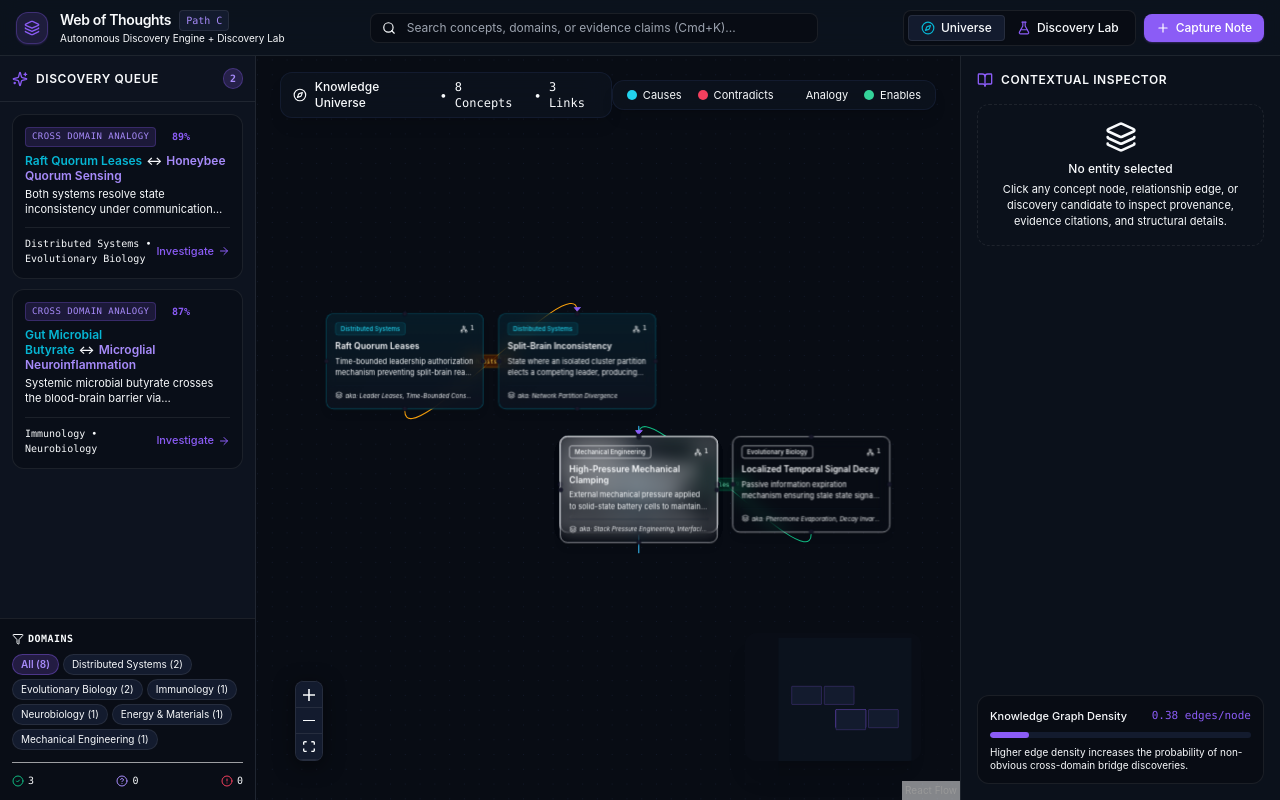
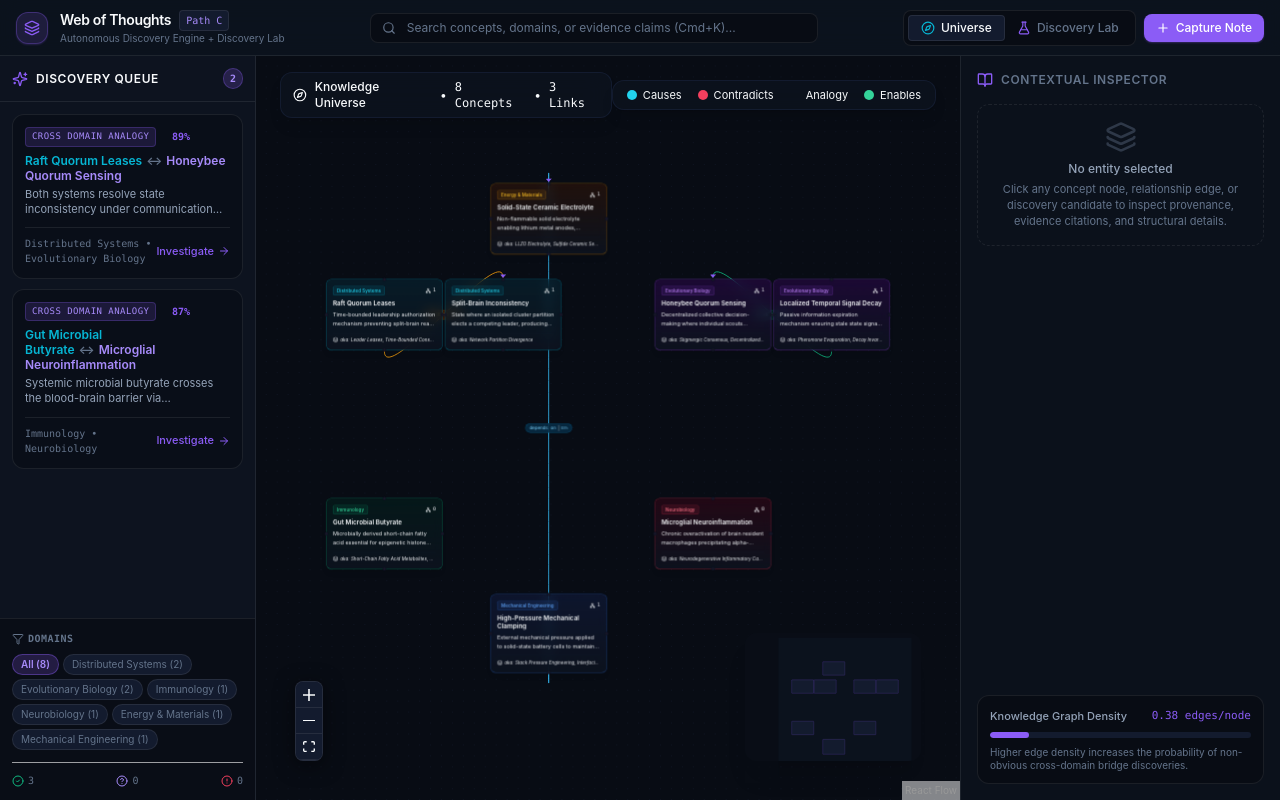
Before and after one commit to Dmandeep/Mindweave, a Next.js app: page / in a window 1280 px wide. Built offline with nearby package versions, Linux system fonts and the light colour scheme.

Commit message:
fix: resolve domain alignment, wrap ReactFlowProvider, add text theme colors, and layout heights

```diff
--- a/app/globals.css
+++ b/app/globals.css
@@ -13,7 +13,6 @@ body {
   background: #080C14;
   font-family: -apple-system, BlinkMacSystemFont, "Segoe UI", Roboto, "Helvetica Neue", Arial, sans-serif;
   overflow: hidden;
-  user-select: none;
 }
 
 /* Custom Scrollbars for Cognitive Observatory */
--- a/app/page.tsx
+++ b/app/page.tsx
@@ -13,17 +13,17 @@ export default function Home() {
   const { viewMode } = useKnowledgeStore();
 
   return (
-    <div className="flex flex-col h-screen w-screen overflow-hidden bg-cosmic-950 select-none">
+    <div className="flex flex-col h-screen w-screen overflow-hidden bg-cosmic-950">
       {/* Top Application Header */}
       <Header />
 
       {/* Main 3-Column Studio Workspace */}
-      <div className="flex flex-1 overflow-hidden relative">
+      <div className="flex flex-1 overflow-hidden relative min-h-0">
         {/* Left Column: Nav Sidebar & Discovery Feed */}
         <NavSidebar />
 
         {/* Center Area: Interactive Knowledge Universe or Discovery Lab Workbench */}
-        <main className="flex-1 relative overflow-hidden flex flex-col bg-cosmic-950">
+        <main className="flex-1 relative overflow-hidden flex flex-col h-full min-h-0 w-full bg-cosmic-950">
           {viewMode === 'universe' ? (
             <KnowledgeCanvas />
           ) : (
--- a/components/canvas/KnowledgeCanvas.tsx
+++ b/components/canvas/KnowledgeCanvas.tsx
@@ -1,8 +1,9 @@
 'use client';
 
-import React, { useMemo, useCallback, useEffect } from 'react';
+import React, { useMemo, useCallback, useEffect, useState } from 'react';
 import {
   ReactFlow,
+  ReactFlowProvider,
   Background,
   Controls,
   MiniMap,
@@ -10,8 +11,6 @@ import {
   useEdgesState,
   Node,
   Edge,
-  Connection,
-  addEdge,
   MarkerType,
   BackgroundVariant,
 } from '@xyflow/react';
@@ -28,15 +27,20 @@ const edgeTypes = {
   typedEdge: TypedEdge,
 };
 
-// Initial position coordinate offsets by domain category for intuitive semantic clustering
+// Initial position coordinate offsets by domain category for intuitive galactic clustering
 const DOMAIN_OFFSETS: Record<string, { x: number; y: number }> = {
-  'Distributed Systems': { x: -380, y: -200 },
-  'Neuroscience': { x: 380, y: -200 },
-  'Materials Science': { x: -380, y: 220 },
-  'Macroeconomics': { x: 380, y: 220 },
+  'Distributed Systems': { x: -480, y: -240 },
+  'Evolutionary Biology': { x: 240, y: -240 },
+  'Immunology': { x: -480, y: 240 },
+  'Neurobiology': { x: 240, y: 240 },
+  'Energy & Materials': { x: -120, y: -450 },
+  'Mechanical Engineering': { x: -120, y: 450 },
+  'Neuroscience': { x: 240, y: 240 },
+  'Materials Science': { x: -120, y: -450 },
+  'Macroeconomics': { x: 480, y: 0 },
 };
 
-export const KnowledgeCanvas: React.FC = () => {
+const CanvasInner: React.FC = () => {
   const {
     concepts,
     relationships,
@@ -49,24 +53,29 @@ export const KnowledgeCanvas: React.FC = () => {
     setSelectedDomainFilter,
   } = useKnowledgeStore();
 
+  const [mounted, setMounted] = useState(false);
+  useEffect(() => {
+    setMounted(true);
+  }, []);
+
   // Convert concepts & relationships to React Flow nodes and edges
   const initialNodes: Node[] = useMemo(() => {
     return concepts.map((concept, index) => {
-      // Calculate connection count for this concept
       const connectionCount = relationships.filter(
         (r) => r.sourceConceptId === concept.id || r.targetConceptId === concept.id
       ).length;
 
-      // Calculate initial layout position based on domain quadrant
-      const baseOffset = DOMAIN_OFFSETS[concept.domainCategory] || { x: 0, y: 0 };
-      const domainIndex = concepts
-        .filter((c) => c.domainCategory === concept.domainCategory)
-        .findIndex((c) => c.id === concept.id);
+      const baseOffset = DOMAIN_OFFSETS[concept.domainCategory] || {
+        x: Math.cos((index * 2 * Math.PI) / Math.max(concepts.length, 1)) * 360,
+        y: Math.sin((index * 2 * Math.PI) / Math.max(concepts.length, 1)) * 360,
+      };
 
-      const posX = baseOffset.x + (domainIndex % 2 === 0 ? 0 : 280);
-      const posY = baseOffset.y + Math.floor(domainIndex / 2) * 160;
+      const domainMatches = concepts.filter((c) => c.domainCategory === concept.domainCategory);
+      const domainIndex = domainMatches.findIndex((c) => c.id === concept.id);
 
-      // Filtering criteria
+      const posX = baseOffset.x + (domainIndex % 2 === 0 ? 0 : 260);
+      const posY = baseOffset.y + Math.floor(domainIndex / 2) * 150;
+
       const matchesSearch =
         !searchQuery ||
         concept.canonicalName.toLowerCase().includes(searchQuery.toLowerCase()) ||
@@ -236,3 +245,11 @@ export const KnowledgeCanvas: React.FC = () => {
     </div>
   );
 };
+
+export const KnowledgeCanvas: React.FC = () => {
+  return (
+    <ReactFlowProvider>
+      <CanvasInner />
+    </ReactFlowProvider>
+  );
+};
--- a/components/canvas/nodes/ConceptNode.tsx
+++ b/components/canvas/nodes/ConceptNode.tsx
@@ -17,6 +17,36 @@ const DOMAIN_ACCENTS: Record<string, { border: string; bg: string; text: string;
     bg: 'from-cyan-950/40 to-cosmic-900/90',
     text: 'text-cyan-300',
     badge: 'bg-cyan-500/10 text-cyan-400 border-cyan-500/30',
+  },
+  'Evolutionary Biology': {
+    border: 'border-purple-500/40 hover:border-purple-400',
+    bg: 'from-purple-950/40 to-cosmic-900/90',
+    text: 'text-purple-300',
+    badge: 'bg-purple-500/10 text-purple-400 border-purple-500/30',
+  },
+  'Immunology': {
+    border: 'border-emerald-500/40 hover:border-emerald-400',
+    bg: 'from-emerald-950/40 to-cosmic-900/90',
+    text: 'text-emerald-300',
+    badge: 'bg-emerald-500/10 text-emerald-400 border-emerald-500/30',
+  },
+  'Neurobiology': {
+    border: 'border-rose-500/40 hover:border-rose-400',
+    bg: 'from-rose-950/40 to-cosmic-900/90',
+    text: 'text-rose-300',
+    badge: 'bg-rose-500/10 text-rose-400 border-rose-500/30',
+  },
+  'Energy & Materials': {
+    border: 'border-amber-500/40 hover:border-amber-400',
+    bg: 'from-amber-950/40 to-cosmic-900/90',
+    text: 'text-amber-300',
+    badge: 'bg-amber-500/10 text-amber-400 border-amber-500/30',
+  },
+  'Mechanical Engineering': {
+    border: 'border-blue-500/40 hover:border-blue-400',
+    bg: 'from-blue-950/40 to-cosmic-900/90',
+    text: 'text-blue-300',
+    badge: 'bg-blue-500/10 text-blue-400 border-blue-500/30',
   },
   'Neuroscience': {
     border: 'border-emerald-500/40 hover:border-emerald-400',
--- a/stores/knowledgeStore.ts
+++ b/stores/knowledgeStore.ts
@@ -292,10 +292,20 @@ export const useKnowledgeStore = create<KnowledgeState>()(
       createdAt: new Date().toISOString()
     };
 
-    // Heuristic entity extraction for immediate responsiveness
-    const words = content.split(/\s+/);
-    const domainMatch = content.match(/biology|computing|distributed|materials|energy|chemistry|physics/i);
-    const detectedDomain = domainMatch ? domainMatch[0].toUpperCase() : 'General';
+    // Intelligent domain classification matching system taxonomy
+    const lowerContent = (title + ' ' + content).toLowerCase();
+    let detectedDomain = 'General';
+    if (lowerContent.includes('raft') || lowerContent.includes('consensus') || lowerContent.includes('distributed') || lowerContent.includes('quorum')) {
+      detectedDomain = 'Distributed Systems';
+    } else if (lowerContent.includes('honeybee') || lowerContent.includes('stigmerg') || lowerContent.includes('swarm') || lowerContent.includes('evolution')) {
+      detectedDomain = 'Evolutionary Biology';
+    } else if (lowerContent.includes('microglia') || lowerContent.includes('neuro') || lowerContent.includes('brain') || lowerContent.includes('synapse') || lowerContent.includes('parkinson')) {
+      detectedDomain = 'Neurobiology';
+    } else if (lowerContent.includes('battery') || lowerContent.includes('electrolyte') || lowerContent.includes('ceramic') || lowerContent.includes('lithium') || lowerContent.includes('anode')) {
+      detectedDomain = 'Energy & Materials';
+    } else if (lowerContent.includes('pressure') || lowerContent.includes('mechanical') || lowerContent.includes('clamping') || lowerContent.includes('compression')) {
+      detectedDomain = 'Mechanical Engineering';
+    }
 
     const conceptName = title.trim() || `Concept ${get().concepts.length + 1}`;
     const newConcept: Concept = {
@@ -310,15 +320,35 @@ export const useKnowledgeStore = create<KnowledgeState>()(
     };
 
     const updatedConcepts = [...get().concepts, newConcept];
+    let updatedRelationships = [...get().relationships];
+
+    // If there is an existing concept in the same domain, create an associated relationship
+    const sameDomainConcept = get().concepts.find(c => c.domainCategory === detectedDomain);
+    if (sameDomainConcept) {
+      updatedRelationships.push({
+        id: `rel-${Date.now()}`,
+        userId: 'user-default',
+        sourceConceptId: newConcept.id,
+        targetConceptId: sameDomainConcept.id,
+        relationshipType: 'associated_with',
+        directional: false,
+        confidenceScore: 0.72,
+        status: 'proposed',
+        rationale: `Both address ${detectedDomain} architectural models extracted from note "${title}".`,
+        createdAt: new Date().toISOString(),
+      });
+    }
+
     const newDiscoveries = AutonomousDiscoveryEngine.runDiscoveryScan(
       updatedConcepts,
-      get().relationships,
+      updatedRelationships,
       'user-default'
     );
 
     set((state) => ({
       sources: [newSource, ...state.sources],
       concepts: updatedConcepts,
+      relationships: updatedRelationships,
       discoveryCandidates: newDiscoveries.length > 0 ? newDiscoveries : state.discoveryCandidates,
       isCaptureModalOpen: false,
       selectedConceptId: newConcept.id
--- a/tailwind.config.js
+++ b/tailwind.config.js
@@ -22,6 +22,11 @@ module.exports = {
         ring: "#8B5CF6",
         background: "#080C14",
         foreground: "#F8FAFC",
+        text: {
+          primary: "#F8FAFC",
+          secondary: "#94A3B8",
+          muted: "#64748B",
+        },
         cosmic: {
           950: "#080C14",
           900: "#0D131F",
```
